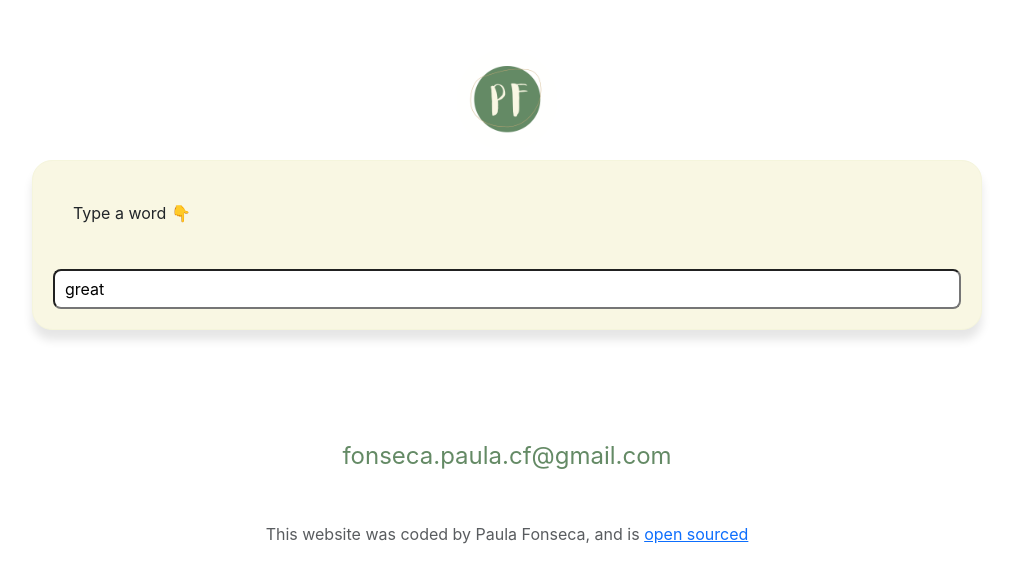
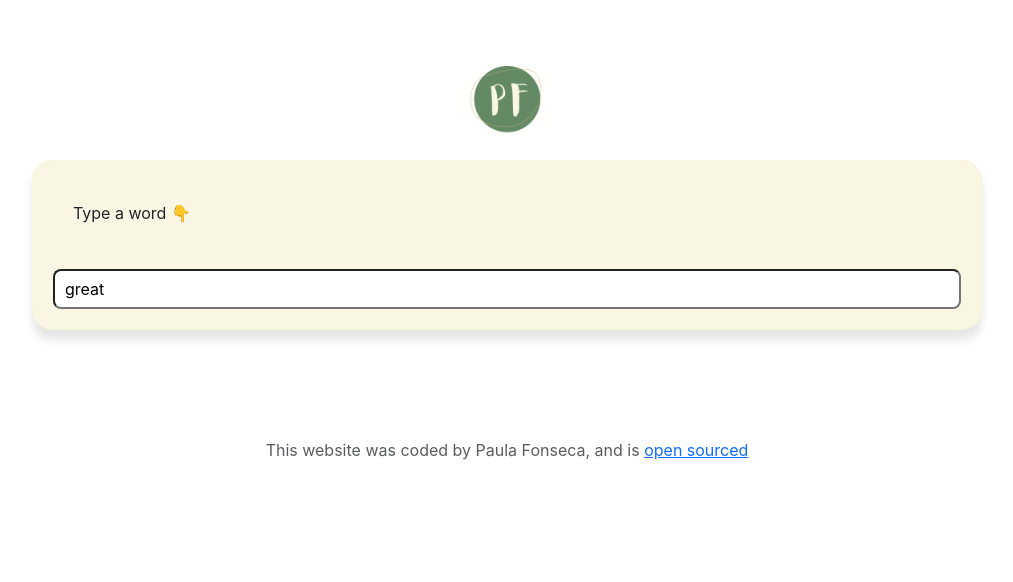
Before and after one commit to fonsecapaulacf/Dictionary-App, a React (Create React App) app: page / in a window 1280 px wide. Shown: the top 582 px of the page, without its empty margins (133-1146 px from the left). Built offline with nearby package versions, Linux system fonts and the light colour scheme; no server answers.

Commit message:
done again

```diff
--- a/src/App.js
+++ b/src/App.js
@@ -14,10 +14,7 @@ function App() {
       <main className="Dictionary"> <Dictionary defaultKeyword="great"/> </main>
 
 
-      <footer>
-
-        <div className="d-flex justify-content-center mb-5 ">
-        <a href="mailto:fonseca.paula.cf@gmail.com" target="_blank" title="Email" className="email-link">fonseca.paula.cf@gmail.com</a></div>
+    <footer>
 
         <p className="text-center text-muted mt-5">This website was coded by Paula Fonseca, and is <a href="https://github.com/fonsecapaulacf/Dictionary-App/" target="_blank" title="Git Hub">open sourced</a> </p>
 
```
